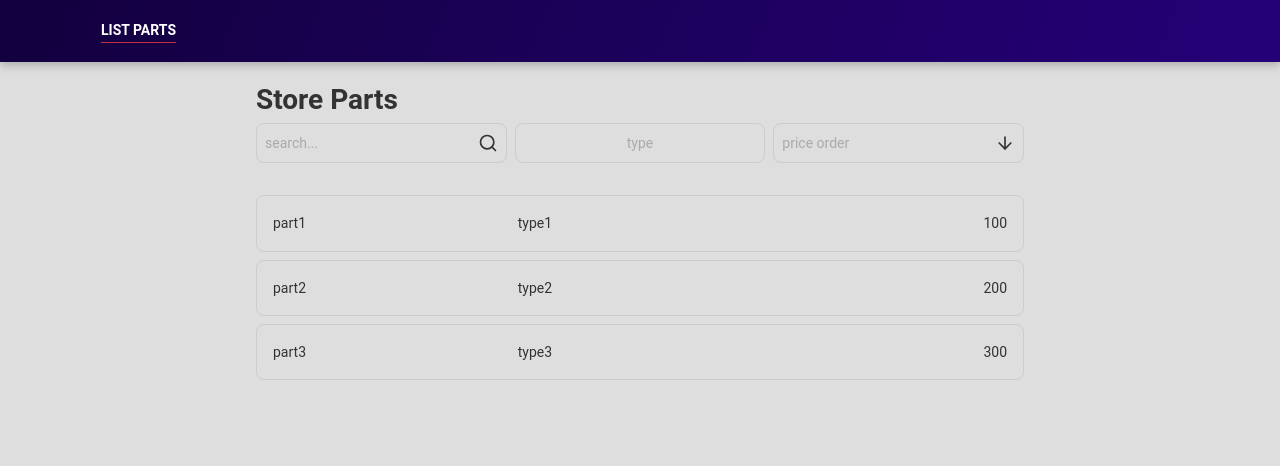
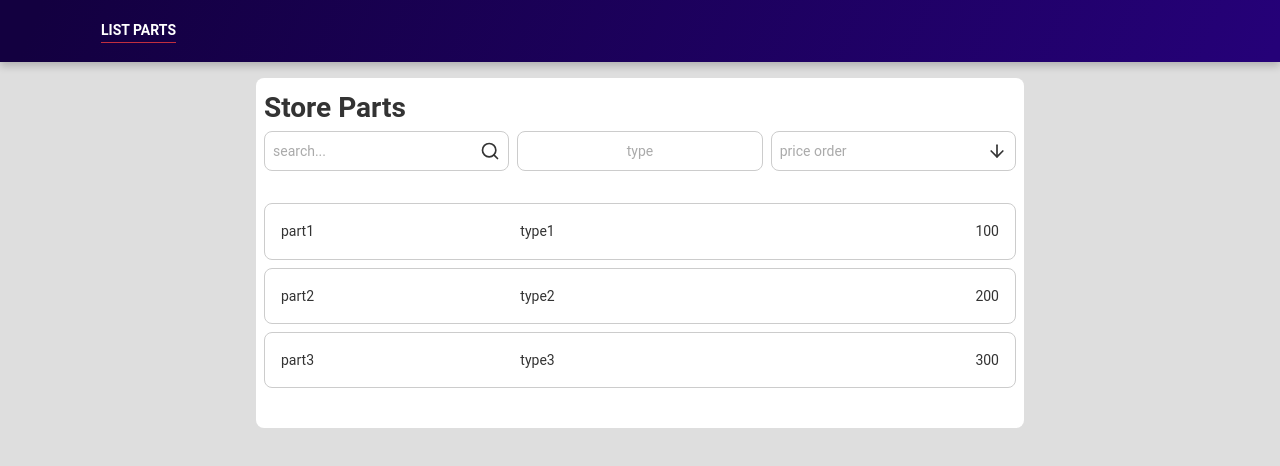
Before and after one commit to mourabraz/mz-teste-web, a React (Create React App) app: page / in a window 1280 px wide. Shown: the top 466 px of the page. Built offline with nearby package versions, Linux system fonts and the light colour scheme.

Commit message:
add autocomplete input

```diff
--- /dev/null
+++ b/src/components/InputAutocomplete/index.tsx
@@ -0,0 +1,94 @@
+import React, {
+  InputHTMLAttributes,
+  useCallback,
+  useRef,
+  useState,
+} from 'react';
+import { IconBaseProps } from 'react-icons';
+
+import { Container, Header, List, ScrollList, ListItem } from './styles';
+
+interface InputAutocompleteProps extends InputHTMLAttributes<HTMLInputElement> {
+  items: string[];
+  time?: number;
+  valueChange: (value: string) => void;
+  icon?: React.ComponentType<IconBaseProps>;
+  placeholderPosition?: 'left' | 'center' | 'right';
+}
+
+export const InputAutoComplete: React.FC<InputAutocompleteProps> = ({
+  items,
+  time = 300,
+  valueChange,
+  icon: Icon,
+  placeholderPosition = 'left',
+  ...rest
+}) => {
+  const timer = useRef(0);
+  const [open, setOpen] = useState(false);
+  const [inputValue, setInputValue] = useState('');
+  const [suggestions, setSugestions] = useState<string[]>((): string[] => [
+    ...items,
+  ]);
+
+  const handleChangeInput = useCallback(
+    ({ currentTarget }: React.FormEvent<HTMLInputElement>) => {
+      if (timer.current) window.clearTimeout(timer.current);
+
+      setInputValue(currentTarget.value);
+
+      if (!open) {
+        setOpen(true);
+      }
+
+      if (!currentTarget.value) {
+        setOpen(false);
+      }
+
+      timer.current = window.setTimeout(() => {
+        setSugestions(
+          items.filter(i =>
+            i.toLowerCase().trim().includes(currentTarget.value.toLowerCase()),
+          ),
+        );
+        valueChange(currentTarget.value);
+      }, time);
+    },
+    [],
+  );
+
+  const handleClickListItem = useCallback(value => {
+    setInputValue(value);
+    setOpen(false);
+  }, []);
+
+  return (
+    <Container>
+      <Header
+        placeholderPosition={placeholderPosition}
+        // onMouseLeave={(): void => setOpen(false)}
+      >
+        <input
+          type="text"
+          value={inputValue}
+          onChange={handleChangeInput}
+          // onBlur={(): void => setOpen(false)}
+          {...rest}
+        />
+        {Icon && <Icon size={20} />}
+      </Header>
+
+      {open && suggestions.length ? (
+        <List>
+          <ScrollList>
+            {suggestions.map(item => (
+              <ListItem key={item} onClick={() => handleClickListItem(item)}>
+                {item}
+              </ListItem>
+            ))}
+          </ScrollList>
+        </List>
+      ) : null}
+    </Container>
+  );
+};
--- /dev/null
+++ b/src/components/InputAutocomplete/styles.ts
@@ -0,0 +1,86 @@
+import styled from 'styled-components';
+
+interface IHeaderProps {
+  placeholderPosition?: 'left' | 'center' | 'right';
+}
+
+export const Container = styled.div`
+  position: relative;
+  width: 100%;
+  padding: 8px;
+
+  border-radius: 8px;
+  border: 1px solid #ccc;
+
+  display: flex;
+  align-items: center;
+  justify-content: center;
+`;
+
+export const Header = styled.div<IHeaderProps>`
+  display: flex;
+  width: 100%;
+  align-items: center;
+  justify-content: space-between;
+  cursor: pointer;
+
+  input {
+    flex: 1;
+    background: transparent;
+    border: 0;
+
+    &::placeholder {
+      color: #aaa;
+      text-align: ${props => props.placeholderPosition};
+    }
+  }
+
+  svg {
+    margin-left: 8px;
+  }
+`;
+
+export const List = styled.div`
+  position: absolute;
+  top: 42px;
+  z-index: 10;
+  /* overflow-y: scroll; */
+  width: 100%;
+  max-height: 215px;
+  border: 1px solid rgb(223, 223, 223);
+  border-top: none;
+  border-bottom-left-radius: 3px;
+  border-bottom-right-radius: 3px;
+  box-shadow: 0 2px 5px -1px rgb(232, 232, 232);
+  background-color: white;
+  font-weight: 700;
+  text-align: left;
+  -webkit-overflow-scrolling: touch;
+`;
+
+export const ScrollList = styled.div`
+  overflow-y: scroll;
+  max-height: 215px;
+  padding: 8px 0;
+`;
+
+export const ListItem = styled.button`
+  display: flex;
+  justify-content: space-between;
+  align-items: center;
+  border: 0;
+  background: transparent;
+  text-align: left;
+  overflow: hidden;
+  width: 100%;
+  padding: 8px 10px;
+  font-size: 1.4rem;
+  line-height: 1.4rem;
+  white-space: nowrap;
+  text-overflow: ellipsis;
+  cursor: pointer;
+
+  &:hover {
+    background-color: yellow;
+  }
+`;
--- a/src/pages/Parts/List/index.tsx
+++ b/src/pages/Parts/List/index.tsx
@@ -2,6 +2,7 @@ import React from 'react';
 import { FiSearch, FiArrowDown, FiArrowUp } from 'react-icons/fi';
 
 import { Input } from '../../../components/Input';
+import { InputAutoComplete } from '../../../components/InputAutocomplete';
 import { Item } from './components/Item';
 
 import { Container, ToolBox, Items } from './styles';
@@ -23,8 +24,9 @@ export const List: React.FC = () => {
           valueChange={v => console}
           placeholder="search..."
         />
-        <Input
+        <InputAutoComplete
           valueChange={v => console}
+          items={['Mouse', 'Mousepad', 'Keyboard', 'Monitor']}
           placeholder="type"
           placeholderPosition="center"
         />
--- a/src/pages/Parts/List/styles.ts
+++ b/src/pages/Parts/List/styles.ts
@@ -2,6 +2,9 @@ import styled from 'styled-components';
 
 export const Container = styled.div`
   margin-top: 16px;
+  background-color: white;
+  padding: 8px;
+  border-radius: 8px;
 `;
 
 export const ToolBox = styled.div`
```
